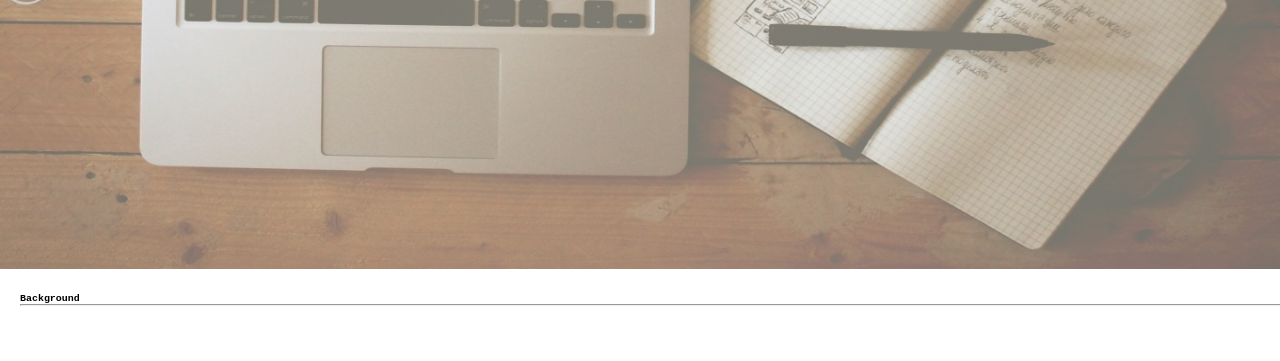
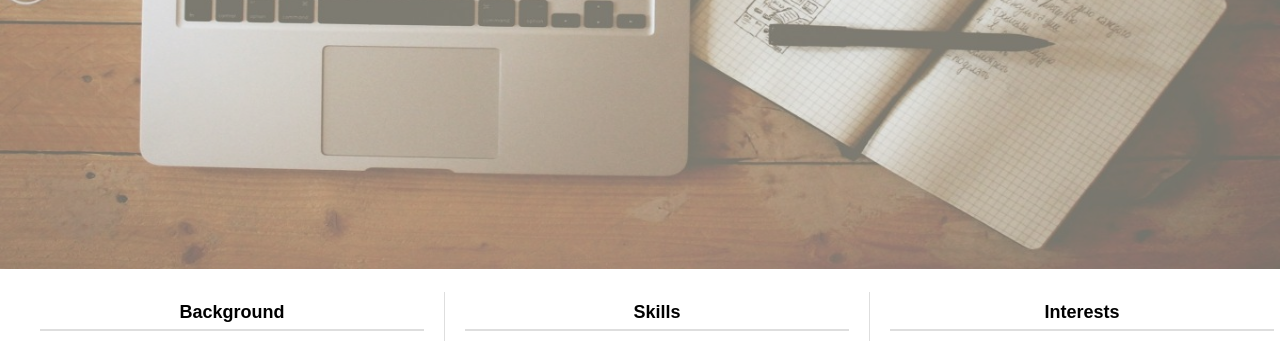
Before and after one commit to kelvinMakamu/portfolio_landing_page, a plain HTML site: page index.html in a window 1280 px wide. Shown: the part 451-812 px from the top of the page. Drawn offline with Linux system fonts and the light colour scheme.

Commit message:
Modifies styles.css to include styling for project content background

```diff
--- a/assets/css/styles.css
+++ b/assets/css/styles.css
@@ -6,7 +6,8 @@
 body{
 	height: auto;
 	font-size: 12px;
-	font-family: 'Oxygen Mono', monospace;
+	overflow: hidden;
+	font-family: Arial, Helvetica, sans-serif;
 	font-color:#000;
 	background-color: #fff;
 }
@@ -49,8 +50,22 @@ body{
 }
 
 .portfolio_background{
+	float: left;
+	width: 30%;
+	padding:10px 20px;
+	border-right: 1px solid #dedede;
+}
 
+.title{
+	text-align: center;
+	margin-bottom: 1.5%;
 }
+
+hr{
+	border:unset;
+	border-bottom:2px solid #dedede;
+}
+
 
 @keyframes typing {
   from { width: 0 }
--- a/index.html
+++ b/index.html
@@ -16,8 +16,20 @@
 		</div>
 		<div class="portfolio_content">
 			<div class="portfolio_background">
-				<h5 class="title">Background</h5>
+				<h2 class="title">Background</h2>
 				<hr>
+
+			</div>
+			<div class="portfolio_background">
+				<h2 class="title">Skills</h2>
+				<hr>
+
+
+			</div>
+			<div class="portfolio_background">
+				<h2 class="title">Interests</h2>
+				<hr>
+
 
 			</div>
 		</div>
```
